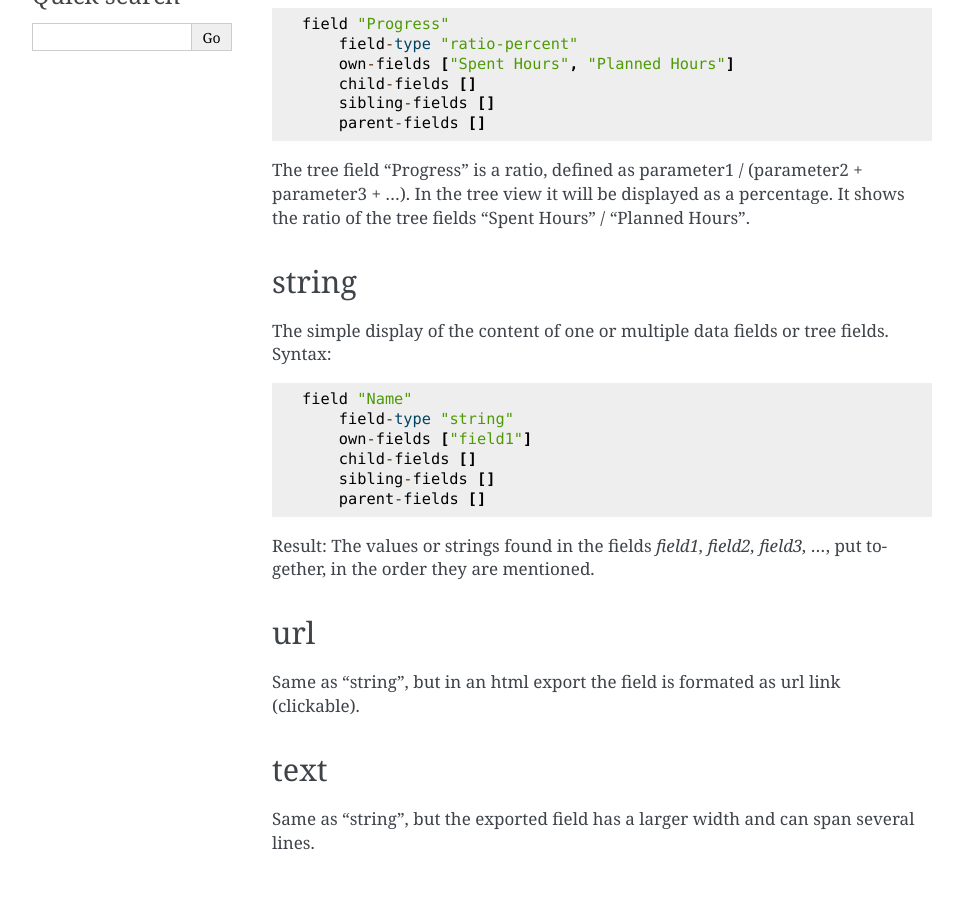
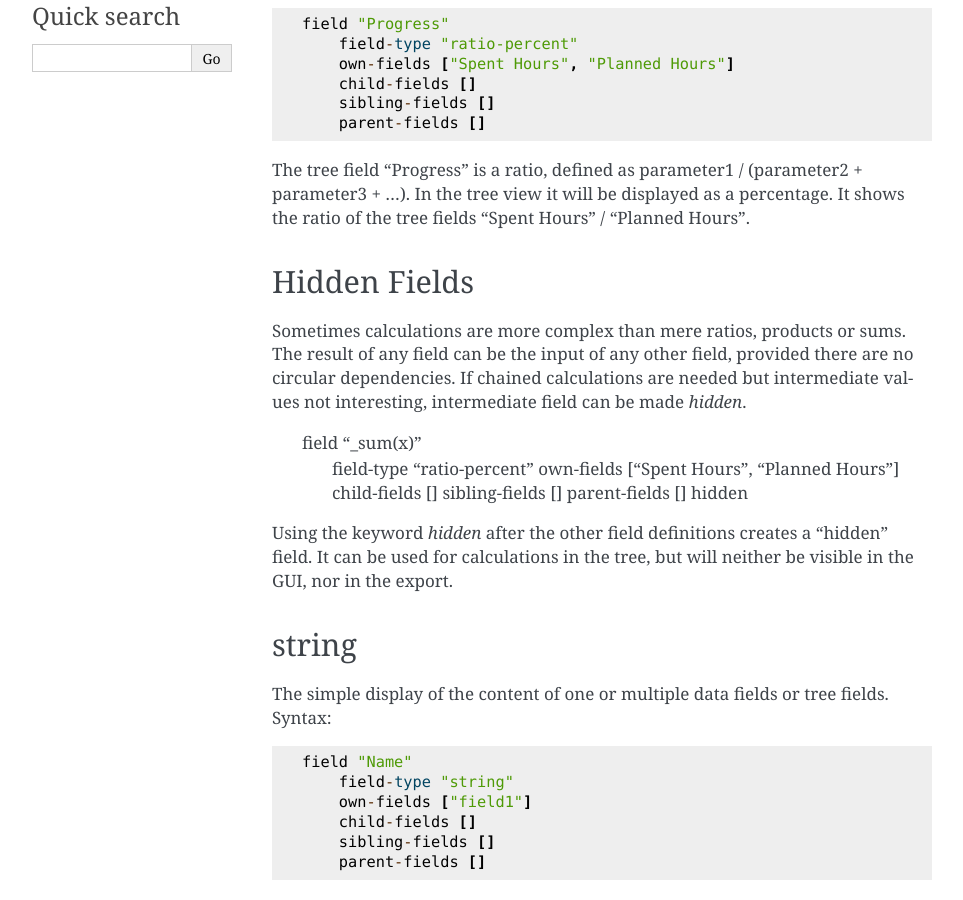
Before and after one commit to jkanev/treetime, a Sphinx documentation site: the page built from docs/tree-fields.rst, in a window 1280 px wide and 900 px high, scrolled down 645 px. Shown: the whole window, without its empty margins (148-1111 px from the left). Built offline with Sphinx 7.4.7, drawn with Linux system fonts in a browser that asks for light colours.

Commit message:
Implemented hidden tree fields
If chained calculations are needed but intermediate values not
interesting, intermediate field can be made *hidden* by using
the keyword `hidden` at the end of the field definition.
Hidden fields can be used for calculations in the tree, but
will neither be visible in the GUI, nor in the export.

```diff
--- a/docs/tree-fields.rst
+++ b/docs/tree-fields.rst
@@ -26,6 +26,25 @@
             parent-fields []
 
 The tree field "Progress" is a ratio, defined as parameter1 / (parameter2 + parameter3 + ...). In the tree view it will be displayed as a percentage. It shows the ratio of the tree fields "Spent Hours" / "Planned Hours".
+
+Hidden Fields
+-------------
+
+Sometimes calculations are more complex than mere ratios, products or sums. The result of any field can be the input of
+any other field, provided there are no circular dependencies. If chained calculations are needed but intermediate
+values not interesting, intermediate field can be made *hidden*.
+
+        field "_sum(x)"
+            field-type "ratio-percent"
+            own-fields ["Spent Hours", "Planned Hours"]
+            child-fields []
+            sibling-fields []
+            parent-fields []
+            hidden
+
+Using the keyword `hidden` after the other field definitions creates a "hidden" field. It can be used for calculations
+in the tree, but will neither be visible in the GUI, nor in the export.
+
 
 string
 ------
```
Also changed, not shown: 1 other file.
